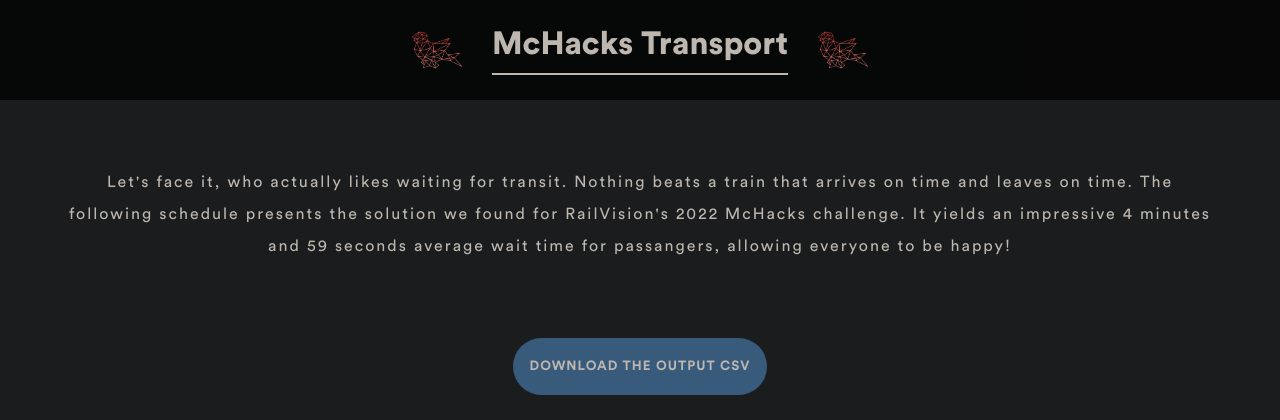
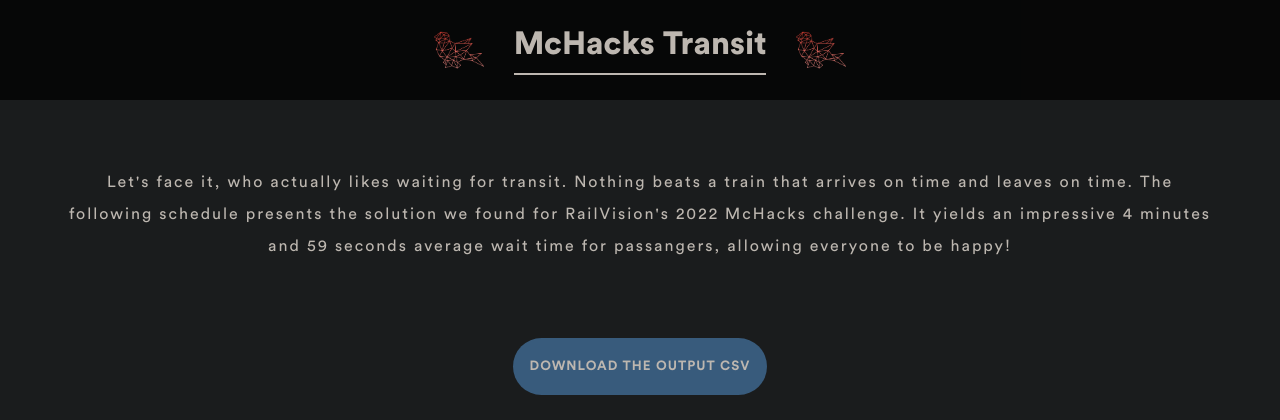
Before and after one commit to EMZEDI/HACK22, a Django app: page / in a window 1280 px wide. Shown: the top 420 px of the page. Run offline with Django 4.2, Linux system fonts and the light colour scheme.

Commit message:
Final touches

```diff
--- a/pages/templates/pages/landing.html
+++ b/pages/templates/pages/landing.html
@@ -6,13 +6,13 @@
     <link rel="icon" href="{% static 'images/favicon.png' %}"/>
     <link rel="stylesheet" href="{% static 'styles/landing.css' %}"/>
     <meta charset="UTF-8">
-    <title>McHacks Transport</title>
+    <title>McHacks Transit</title>
 </head>
 <body>
 
     <div id="title">
         <img src="{% static 'images/mchacks.png' %}" alt="mchacks logo" class="mchacks">
-        <h1 style="border-bottom: 2px solid rgb(189, 183, 176); padding-bottom: 10px">McHacks Transport</h1>
+        <h1 style="border-bottom: 2px solid rgb(189, 183, 176); padding-bottom: 10px">McHacks Transit</h1>
         <img src="{% static 'images/mchacks.png' %}" alt="mchacks logo" class="mchacks">
     </div>
 
```
